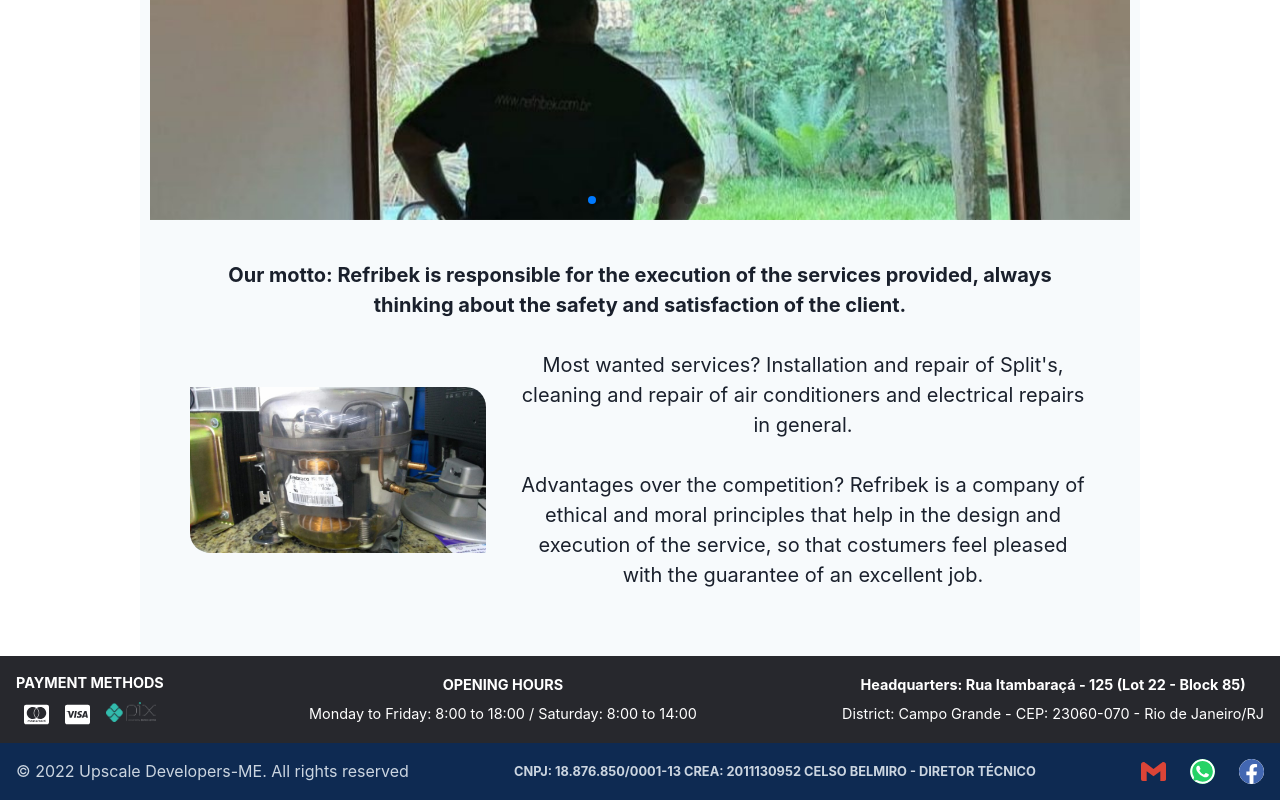
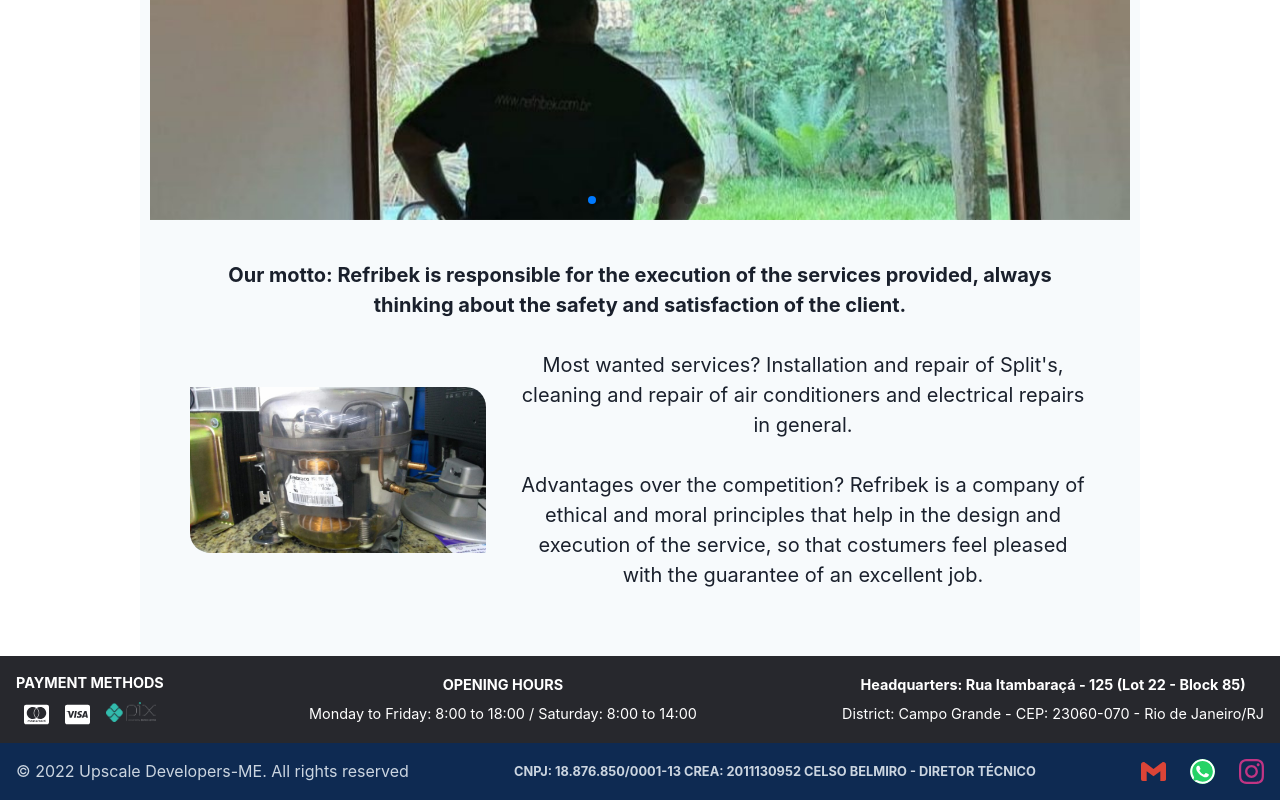
Before and after one commit to diegosales30/refribek, a React (Create React App) app: page /home in a window 1280 px wide. Shown: the part 286-1086 px from the top of the page. Built offline with nearby package versions, Linux system fonts and the light colour scheme.

Commit message:
alterando instagram

```diff
--- a/src/components/Footer/index.jsx
+++ b/src/components/Footer/index.jsx
@@ -7,7 +7,7 @@ import {
   useColorModeValue,
 } from "@chakra-ui/react";
 
-import { SiGmail, SiWhatsapp, SiFacebook } from "react-icons/si";
+import { SiGmail, SiWhatsapp, SiFacebook, SiInstagram } from "react-icons/si";
 
 const breakpoints = ["100vw"];
 export default function Footer() {
@@ -27,8 +27,13 @@ export default function Footer() {
         align={{ base: "center", md: "center" }}
       >
         <Text textAlign={"center"}>
-          © 2022 Upscale Developers-ME. All rights reserved
+          <Link href={"mailto:diegofelipesales23@gmail.com"} target={"_blank"}>
+            {" "}
+            © 2022 Upscale Developers-ME.{" "}
+          </Link>{" "}
+          All rights reserved
         </Text>
+
         <Text fontSize={"0.8rem"} fontWeight={"bold"} textAlign={"center"}>
           CNPJ: 18.876.850/0001-13 CREA: 2011130952 CELSO BELMIRO - DIRETOR
           TÉCNICO
@@ -61,16 +66,16 @@ export default function Footer() {
             />
           </Link>
           <Link
-            label={"Facebook"}
-            href={"https://www.facebook.com/CelsoRefribek"}
+            label={"Instagram"}
+            href={"https://www.instagram.com/refribek/"}
             target={"_black"}
           >
-            <SiFacebook
+            <SiInstagram
               style={{
                 fontSize: "25px",
-                borderRadius: "100%",
-                backgroundColor: "white",
-                color: "#4267B2",
+                //borderRadius: "100%",
+                //backgroundColor: "white",
+                color: "#C13584",
               }}
             />
           </Link>
```
